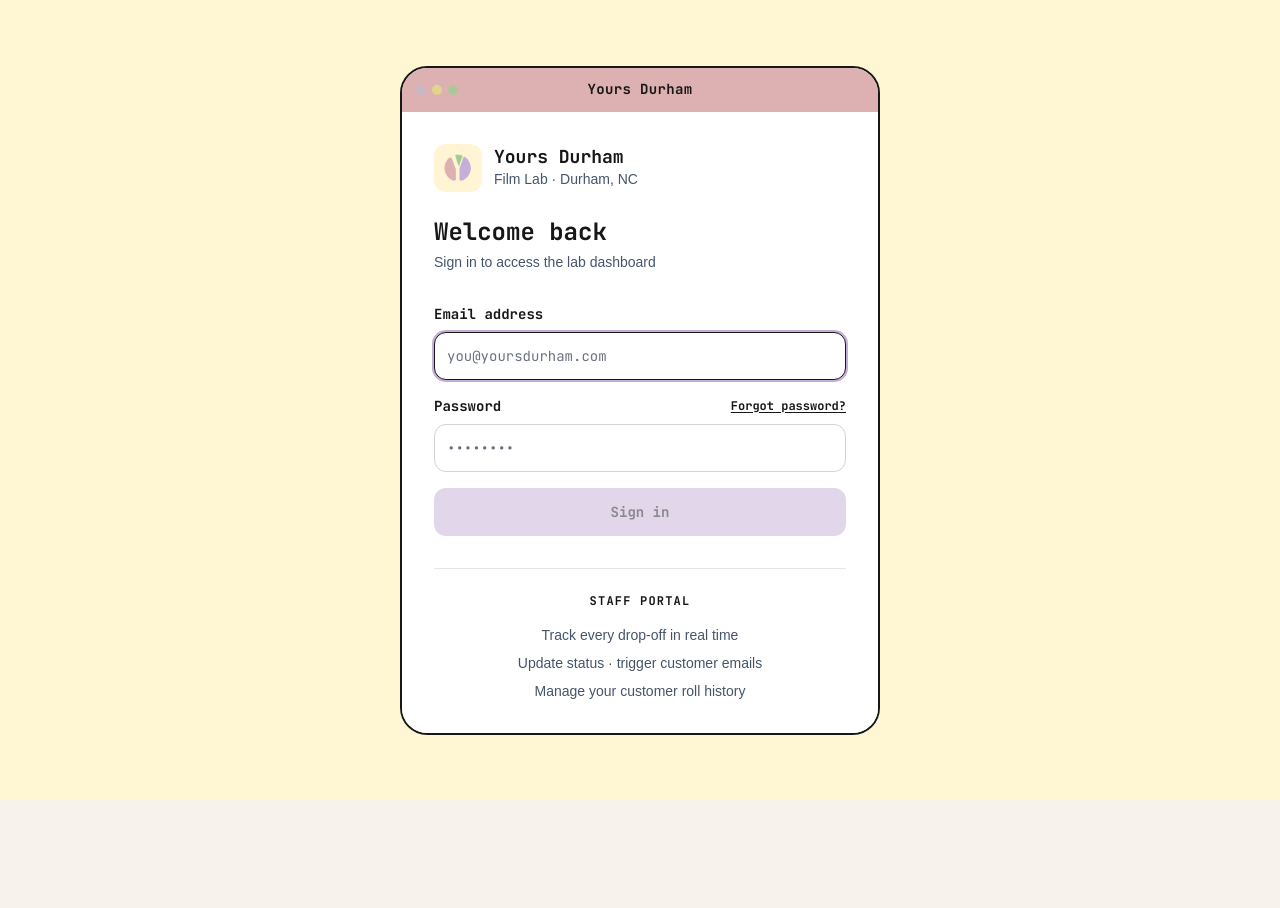
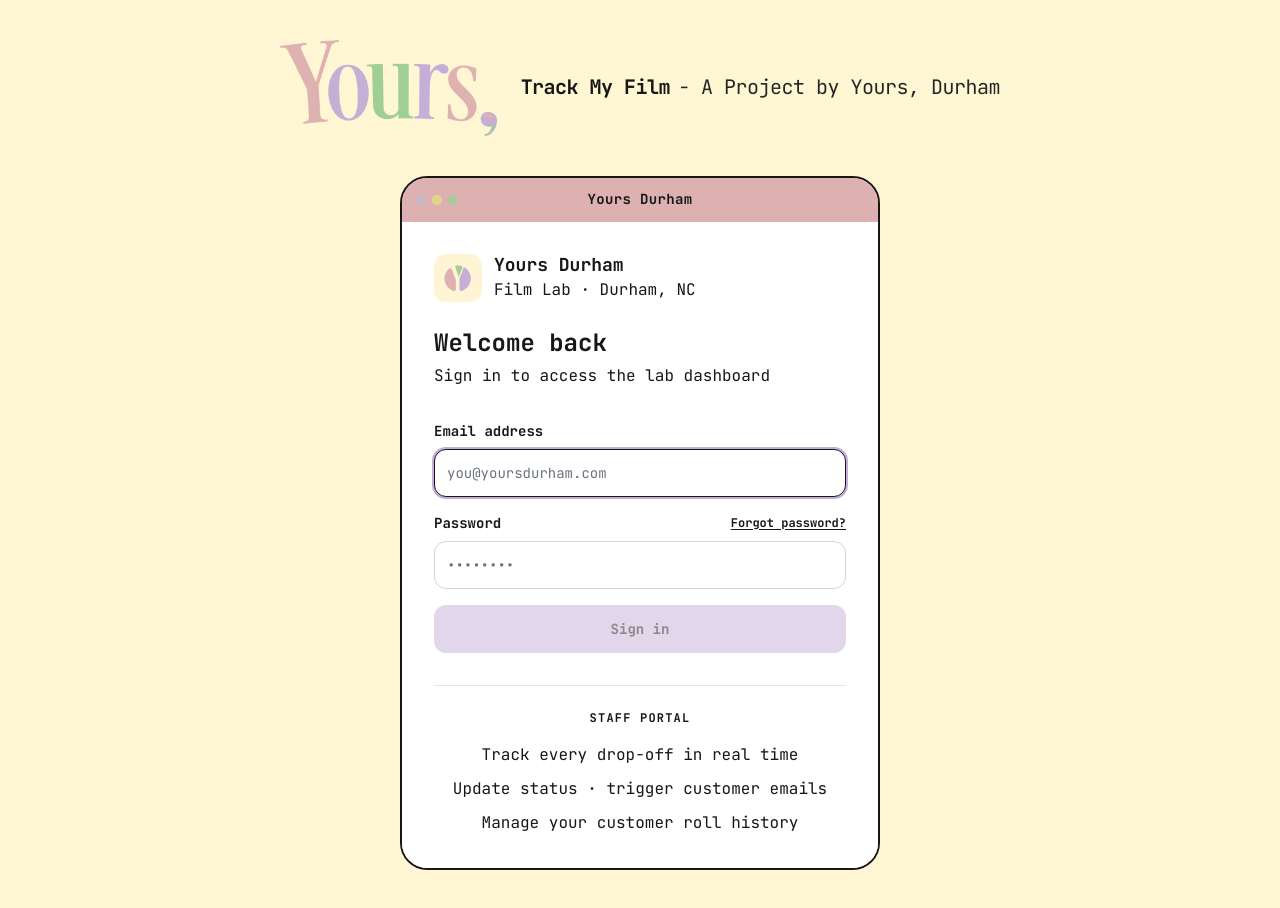
Before and after one commit to yoursdurham/trackmyfilm, a Next.js app: page /login in a window 1280 px wide. Shown: the top 908 px of the page. Before the commit the page ends 800 px from the top, so only its background shows below. Built offline with nearby package versions, Linux system fonts and the light colour scheme.

Commit message:
Add the Yours wordmark to the public header.
Recolor the cream r, and the cream part of the comma, to #C5AED7 so they stay visible on the cream page. Share that header on public pages and set public body copy to JetBrains Mono.

Co-authored-by: yoursdurham <yoursdurham@users.noreply.github.com>

```diff
--- a/app/globals.css
+++ b/app/globals.css
@@ -1,6 +1,7 @@
 @import "tailwindcss";
 
 @theme inline {
+  --font-jetbrains: "JetBrains Mono", "JetBrains Mono Fallback", ui-monospace, SFMono-Regular, Menlo, monospace;
   --color-background: var(--background);
   --color-foreground: var(--foreground);
   --color-card: var(--card);
@@ -49,11 +50,6 @@ body {
   background: var(--background);
   color: var(--foreground);
   font-family: sans-serif;
-}
-
-/* Public-page headings. The variable is set on the root document. */
-.font-jetbrains {
-  font-family: var(--font-jetbrains), ui-monospace, SFMono-Regular, Menlo, monospace;
 }
 
 @layer base {
--- a/app/login/page.tsx
+++ b/app/login/page.tsx
@@ -7,6 +7,7 @@ import { createClient } from "@/lib/supabase/client";
 import { Input } from "@/components/ui/input";
 import { Label } from "@/components/ui/label";
 import { Loader2, AlertCircle, CheckCircle } from "lucide-react";
+import PublicHeader from "@/components/PublicHeader";
 import RecoverySessionRedirect from "@/components/RecoverySessionRedirect";
 import WindowFrame from "@/components/WindowFrame";
 
@@ -83,13 +84,13 @@ function LoginForm() {
         {error && (
           <div className="flex items-start gap-2.5 rounded-xl border-2 border-neutral-900 bg-[#FFF6D3] p-3">
             <AlertCircle className="mt-0.5 h-4 w-4 shrink-0 text-neutral-900" />
-            <p className="text-sm text-neutral-900">{error}</p>
+            <p className="text-base leading-relaxed text-neutral-900">{error}</p>
           </div>
         )}
         {success && (
           <div className="flex items-start gap-2.5 rounded-xl border-2 border-neutral-900 bg-[#A1CC93]/40 p-3">
             <CheckCircle className="mt-0.5 h-4 w-4 shrink-0 text-neutral-900" />
-            <p className="text-sm text-neutral-900">{success}</p>
+            <p className="text-base leading-relaxed text-neutral-900">{success}</p>
           </div>
         )}
 
@@ -132,7 +133,7 @@ function LoginForm() {
       {error && (
         <div className="flex items-start gap-2.5 rounded-xl border-2 border-neutral-900 bg-[#FFF6D3] p-3">
           <AlertCircle className="mt-0.5 h-4 w-4 shrink-0 text-neutral-900" />
-          <p className="text-sm text-neutral-900">{error}</p>
+          <p className="text-base leading-relaxed text-neutral-900">{error}</p>
         </div>
       )}
 
@@ -145,20 +146,21 @@ function LoginForm() {
 
 export default function LoginPage() {
   return (
-    <div className="min-h-screen bg-[#FFF6D3] text-neutral-900">
+    <div className="flex min-h-screen flex-col bg-[#FFF6D3] font-jetbrains text-neutral-900">
       <RecoverySessionRedirect />
-      <main className="mx-auto flex min-h-screen max-w-lg flex-col justify-center px-4 py-12">
+      <PublicHeader heading="p" />
+      <main className="mx-auto flex w-full max-w-lg flex-1 flex-col justify-center px-4 pb-12">
         <WindowFrame title="Yours Durham" bodyClassName="p-6 sm:p-8">
           <div className="mb-6 flex items-center gap-3">
             <Image src="/logo.png" alt="Yours Durham" width={48} height={48} className="h-12 w-12 rounded-xl object-cover" />
             <div>
               <p className="font-jetbrains text-lg font-bold leading-tight text-neutral-900">Yours Durham</p>
-              <p className="text-sm text-slate-600">Film Lab · Durham, NC</p>
+              <p className="text-base leading-relaxed text-neutral-900">Film Lab · Durham, NC</p>
             </div>
           </div>
 
           <h1 className="font-jetbrains text-2xl font-bold text-neutral-900">Welcome back</h1>
-          <p className="mb-8 mt-1 text-sm text-slate-600">Sign in to access the lab dashboard</p>
+          <p className="mb-8 mt-1 text-base leading-relaxed text-neutral-900">Sign in to access the lab dashboard</p>
 
           <Suspense fallback={
             <div className="flex h-48 items-center justify-center">
@@ -170,7 +172,7 @@ export default function LoginPage() {
 
           <div className="mt-8 border-t border-neutral-200 pt-6">
             <p className="text-center font-jetbrains text-xs font-bold uppercase tracking-widest text-neutral-900">Staff Portal</p>
-            <ul className="mt-4 space-y-2 text-center text-sm text-slate-600">
+            <ul className="mt-4 space-y-2 text-center text-base leading-relaxed text-neutral-900">
               <li>Track every drop-off in real time</li>
               <li>Update status · trigger customer emails</li>
               <li>Manage your customer roll history</li>
--- a/app/login/update-password/page.tsx
+++ b/app/login/update-password/page.tsx
@@ -8,6 +8,7 @@ import { createClient } from "@/lib/supabase/client";
 import { Input } from "@/components/ui/input";
 import { Label } from "@/components/ui/label";
 import { Loader2, AlertCircle, CheckCircle } from "lucide-react";
+import PublicHeader from "@/components/PublicHeader";
 import WindowFrame from "@/components/WindowFrame";
 
 const fieldClass =
@@ -73,22 +74,23 @@ export default function UpdatePasswordPage() {
   };
 
   return (
-    <div className="min-h-screen bg-[#FFF6D3] text-neutral-900">
-      <main className="mx-auto flex min-h-screen max-w-lg flex-col justify-center px-4 py-12">
+    <div className="flex min-h-screen flex-col bg-[#FFF6D3] font-jetbrains text-neutral-900">
+      <PublicHeader heading="p" />
+      <main className="mx-auto flex w-full max-w-lg flex-1 flex-col justify-center px-4 pb-12">
         <WindowFrame title="Set new password" titleAs="h1" bodyClassName="p-6 sm:p-8">
           <div className="mb-6 flex items-center gap-3">
             <Image src="/logo.png" alt="Yours Durham" width={44} height={44} className="h-11 w-11 rounded-xl object-cover" />
             <div>
               <p className="font-jetbrains text-lg font-bold text-neutral-900">Yours Durham</p>
-              <p className="text-xs text-slate-600">Film Lab Tracker</p>
+              <p className="text-base leading-relaxed text-neutral-900">Film Lab Tracker</p>
             </div>
           </div>
-          <p className="mb-6 text-sm text-slate-600">Choose a new password for your account</p>
+          <p className="mb-6 text-base leading-relaxed text-neutral-900">Choose a new password for your account</p>
 
           {success ? (
             <div className="flex items-start gap-2 rounded-xl border-2 border-neutral-900 bg-[#A1CC93]/40 p-3">
               <CheckCircle className="mt-0.5 h-4 w-4 shrink-0 text-neutral-900" />
-              <p className="text-sm text-neutral-900">Password updated! Redirecting to dashboard...</p>
+              <p className="text-base leading-relaxed text-neutral-900">Password updated! Redirecting to dashboard...</p>
             </div>
           ) : sessionState === "checking" ? (
             <div className="flex items-center justify-center py-8">
@@ -98,7 +100,7 @@ export default function UpdatePasswordPage() {
             <div className="space-y-4">
               <div className="flex items-start gap-2 rounded-xl border-2 border-neutral-900 bg-[#FFF6D3] p-3">
                 <AlertCircle className="mt-0.5 h-4 w-4 shrink-0 text-neutral-900" />
-                <p className="text-sm text-neutral-900">
+                <p className="text-base leading-relaxed text-neutral-900">
                   This reset link is invalid or has expired. Request a new one and open it on this device.
                 </p>
               </div>
@@ -141,7 +143,7 @@ export default function UpdatePasswordPage() {
               {error && (
                 <div className="flex items-start gap-2 rounded-xl border-2 border-neutral-900 bg-[#FFF6D3] p-3">
                   <AlertCircle className="mt-0.5 h-4 w-4 shrink-0 text-neutral-900" />
-                  <p className="text-sm text-neutral-900">{error}</p>
+                  <p className="text-base leading-relaxed text-neutral-900">{error}</p>
                 </div>
               )}
 
--- a/app/not-found.tsx
+++ b/app/not-found.tsx
@@ -1,5 +1,6 @@
 import type { Metadata } from "next";
 import Link from "next/link";
+import PublicHeader from "@/components/PublicHeader";
 import WindowFrame from "@/components/WindowFrame";
 
 export const metadata: Metadata = {
@@ -8,10 +9,11 @@ export const metadata: Metadata = {
 
 export default function NotFound() {
   return (
-    <div className="min-h-screen bg-[#FFF6D3] text-neutral-900">
-      <main className="mx-auto flex min-h-screen max-w-lg flex-col justify-center px-4 py-12">
+    <div className="flex min-h-screen flex-col bg-[#FFF6D3] font-jetbrains text-neutral-900">
+      <PublicHeader heading="p" />
+      <main className="mx-auto flex w-full max-w-lg flex-1 flex-col justify-center px-4 pb-12">
         <WindowFrame title="Page not found" titleAs="h1" bodyClassName="p-6 sm:p-8">
-          <p className="text-slate-600">This page could not be found.</p>
+          <p className="text-base leading-relaxed text-neutral-900">This page could not be found.</p>
           <Link
             href="/tracking"
             className="mt-6 flex w-full items-center justify-center rounded-xl bg-[#C5AED7] px-4 py-3 font-jetbrains text-sm font-bold text-neutral-900 transition-colors hover:bg-[#b79dce] focus-visible:outline-none focus-visible:ring-2 focus-visible:ring-neutral-900 focus-visible:ring-offset-2"
--- a/components/PublicErrorScreen.tsx
+++ b/components/PublicErrorScreen.tsx
@@ -2,6 +2,7 @@
 
 import { useEffect } from "react";
 import Link from "next/link";
+import PublicHeader from "@/components/PublicHeader";
 import WindowFrame from "@/components/WindowFrame";
 
 const primaryButton =
@@ -22,12 +23,13 @@ export default function PublicErrorScreen({
   }, [error]);
 
   return (
-    <div className="min-h-screen bg-[#FFF6D3] text-neutral-900">
-      <main className="mx-auto flex min-h-screen max-w-lg flex-col justify-center px-4 py-12">
+    <div className="flex min-h-screen flex-col bg-[#FFF6D3] font-jetbrains text-neutral-900">
+      <PublicHeader heading="p" />
+      <main className="mx-auto flex w-full max-w-lg flex-1 flex-col justify-center px-4 pb-12">
         <WindowFrame title="Something went wrong" titleAs="h1" bodyClassName="p-6 sm:p-8">
-          <p className="text-slate-600">Please try again in a moment.</p>
+          <p className="text-base leading-relaxed text-neutral-900">Please try again in a moment.</p>
           {error.digest ? (
-            <p className="mt-3 font-jetbrains text-xs text-slate-500">Reference {error.digest}</p>
+            <p className="mt-3 font-jetbrains text-sm leading-relaxed text-neutral-800">Reference {error.digest}</p>
           ) : null}
           <button type="button" onClick={() => retry()} className={primaryButton}>
             Try again
--- /dev/null
+++ b/components/PublicHeader.tsx
@@ -0,0 +1,38 @@
+import Image from "next/image";
+import Link from "next/link";
+
+type PublicHeaderProps = {
+  /** The tracking page uses this title as its h1. Other public pages keep their own. */
+  heading?: "h1" | "p";
+};
+
+export default function PublicHeader({ heading = "h1" }: PublicHeaderProps) {
+  const Tag = heading;
+
+  return (
+    <header className="bg-[#FFF6D3]">
+      <div className="mx-auto flex max-w-5xl flex-col items-center gap-3 px-4 pb-8 pt-8 text-center sm:gap-4 sm:px-6 lg:flex-row lg:justify-center lg:gap-6 lg:px-8 lg:pb-10 lg:pt-10 lg:text-left">
+        <Link
+          href="/tracking"
+          className="rounded-md focus-visible:outline-none focus-visible:ring-2 focus-visible:ring-neutral-900 focus-visible:ring-offset-2 focus-visible:ring-offset-[#FFF6D3]"
+        >
+          <Image
+            src="/yours-wordmark.png"
+            alt="Yours, Durham"
+            width={1400}
+            height={620}
+            preload
+            sizes="(min-width: 1024px) 280px, 220px"
+            className="h-16 w-auto sm:h-20 lg:h-24"
+          />
+        </Link>
+        <Tag className="font-jetbrains text-sm font-bold leading-snug tracking-tight text-neutral-900 sm:text-xl lg:whitespace-nowrap">
+          Track My Film
+          <span className="ml-1 font-normal text-neutral-800 sm:ml-2">
+            - A Project by Yours, Durham
+          </span>
+        </Tag>
+      </div>
+    </header>
+  );
+}
```
Also changed, not shown: app/tracking/TrackingHome.tsx (+20 -28 lines), public/yours-wordmark.png (added).
